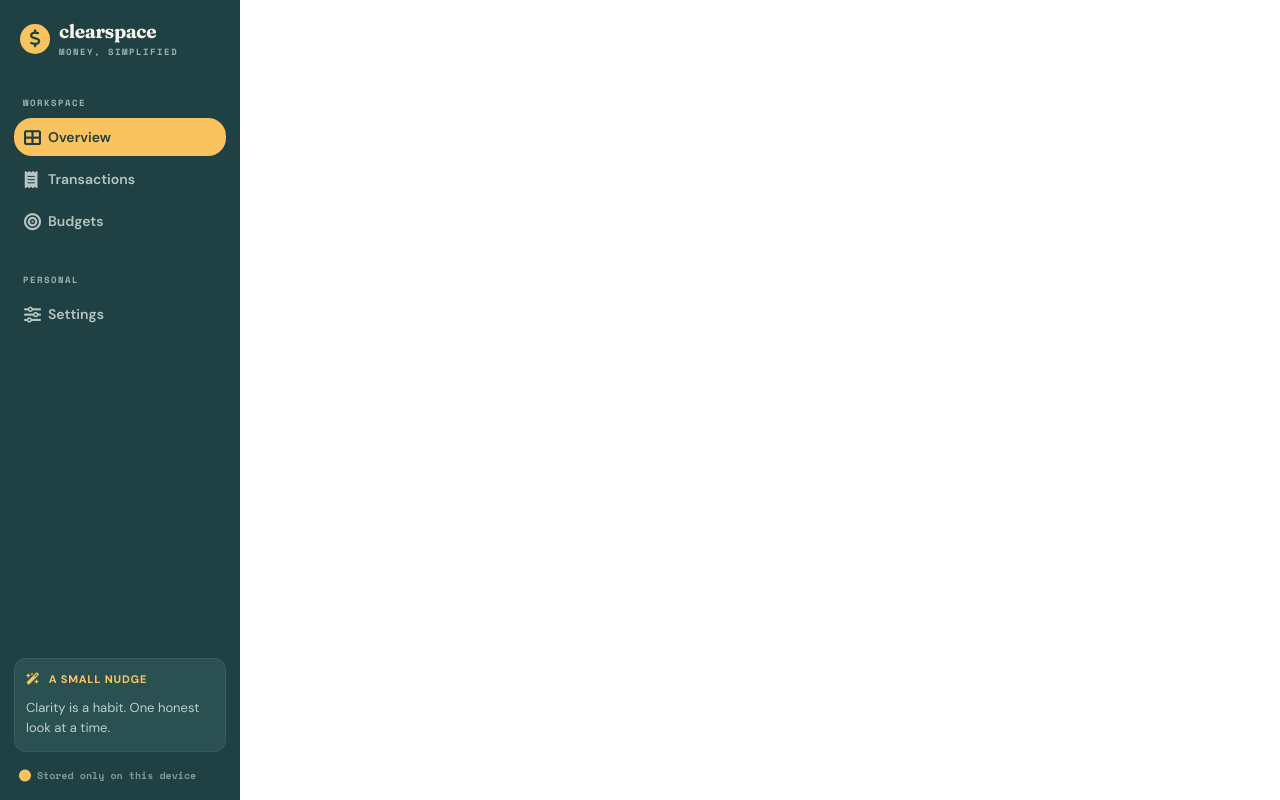
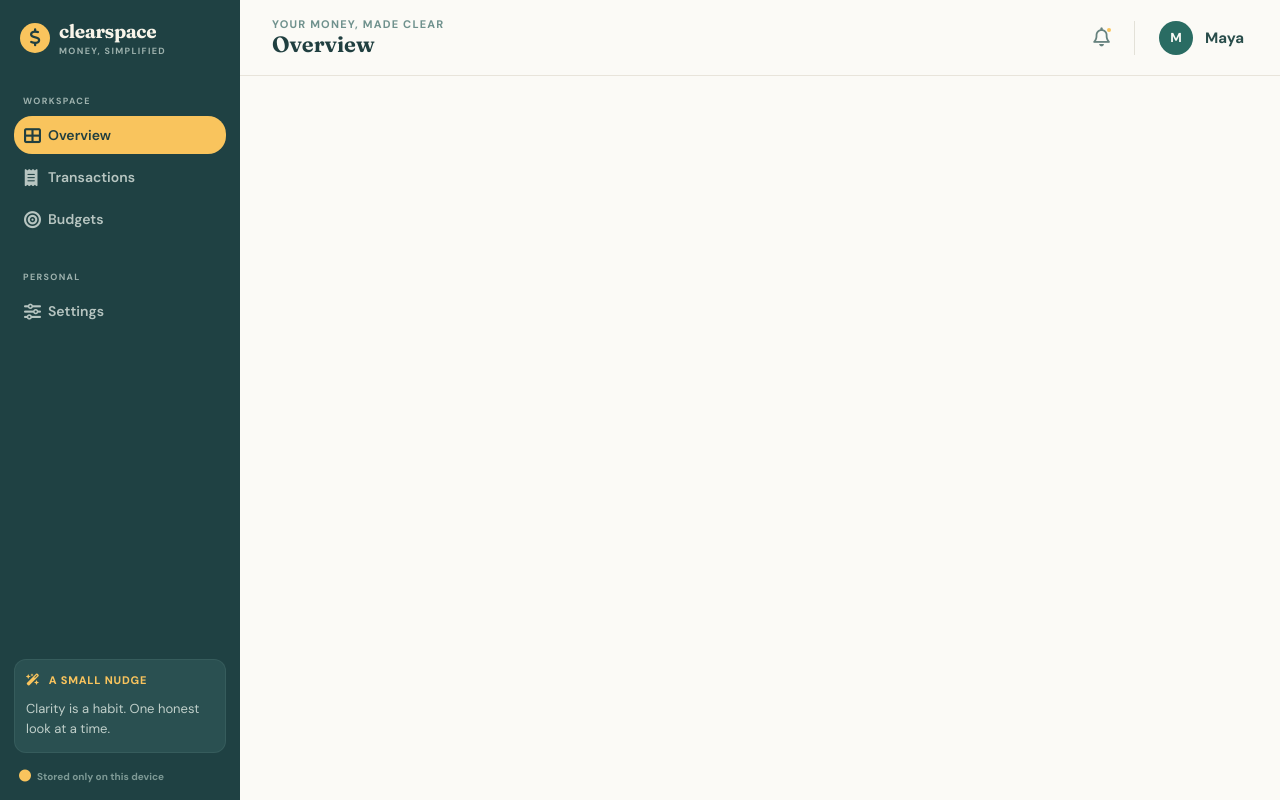
Before and after one commit to emperorfrost17-png/finance-tracker-app, a React (Vite) app: page / in a window 1280 px wide. Built offline with nearby package versions, Linux system fonts and the light colour scheme.

Commit message:
did the header

```diff
--- a/src/App.css
+++ b/src/App.css
@@ -2,3 +2,9 @@
   display: flex;
   min-height: 100vh;
 }
+
+.main-content {
+  flex: 1 1 auto;
+  min-width: 0;
+  background: #fbfaf6;
+}
--- a/src/App.tsx
+++ b/src/App.tsx
@@ -1,14 +1,16 @@
-import {Sidebar} from './components/Sidebar'
-import './App.css'
+import { Sidebar } from "./components/Sidebar";
+import { Header } from "./components/Header";
+import "./App.css";
 
 function App() {
   return (
     <div className="App">
       <Sidebar />
-
-
+      <main className="main-content">
+        <Header />
+      </main>
     </div>
-  )
+  );
 }
 
-export default App
+export default App;
--- a/src/components/Header.css
+++ b/src/components/Header.css
@@ -0,0 +1,110 @@
+.header {
+  display: flex;
+  min-height: 76px;
+  align-items: center;
+  justify-content: space-between;
+  padding: 0 36px 0 32px;
+  border-bottom: 1px solid #e8e4db;
+  color: #203f40;
+  background: #fbfaf6;
+}
+
+.header__heading {
+  display: flex;
+  flex-direction: column;
+  gap: 2px;
+}
+
+.header__eyebrow {
+  color: #6f918d;
+  font-family: "DM Sans", sans-serif;
+  font-size: 11px;
+  font-weight: 700;
+  letter-spacing: 1.2px;
+  line-height: 1;
+  text-transform: uppercase;
+}
+
+.header h1 {
+  margin: 0;
+  font-family: "Fraunces", serif;
+  font-size: 22px;
+  font-weight: 650;
+  line-height: 1.1;
+}
+
+.header__actions,
+.header__profile,
+.header__notification {
+  display: flex;
+  align-items: center;
+}
+
+.header__actions {
+  gap: 24px;
+}
+
+.header__notification,
+.header__profile {
+  padding: 0;
+  border: 0;
+  color: #66827e;
+  background: transparent;
+  cursor: pointer;
+}
+
+.header__notification {
+  position: relative;
+  font-size: 19px;
+}
+
+.header__notification-dot {
+  position: absolute;
+  top: 0;
+  right: -1px;
+  width: 4px;
+  height: 4px;
+  border-radius: 50%;
+  background: #f9c45d;
+}
+
+.header__divider {
+  width: 1px;
+  height: 34px;
+  background: #e3e1d8;
+}
+
+.header__profile {
+  gap: 12px;
+  color: #294d4b;
+  font-family: "DM Sans", sans-serif;
+  font-size: 15px;
+  font-weight: 700;
+}
+
+.header__avatar {
+  display: grid;
+  width: 34px;
+  height: 34px;
+  place-items: center;
+  border-radius: 50%;
+  color: #fbfaf6;
+  background: #2a6c63;
+  font-size: 13px;
+}
+
+.header__notification:focus-visible,
+.header__profile:focus-visible {
+  outline: 2px solid #f9c45d;
+  outline-offset: 4px;
+}
+
+@media (max-width: 560px) {
+  .header {
+    padding: 0 16px;
+  }
+
+  .header__name {
+    display: none;
+  }
+}
--- a/src/components/Header.tsx
+++ b/src/components/Header.tsx
@@ -1,3 +1,32 @@
+import "./Header.css";
+
 export function Header() {
+  return (
+    <header className="header">
+      <div className="header__heading">
+        <span className="header__eyebrow">Your money, made clear</span>
+        <h1>Overview</h1>
+      </div>
 
+      <div className="header__actions">
+        <button
+          className="header__notification"
+          type="button"
+          aria-label="Notifications"
+        >
+          <i className="fa-regular fa-bell" aria-hidden="true" />
+          <span className="header__notification-dot" aria-hidden="true" />
+        </button>
+        <span className="header__divider" aria-hidden="true" />
+        <button
+          className="header__profile"
+          type="button"
+          aria-label="Open Maya's profile"
+        >
+          <span className="header__avatar">M</span>
+          <span className="header__name">Maya</span>
+        </button>
+      </div>
+    </header>
+  );
 }
--- a/src/components/Sidebar.css
+++ b/src/components/Sidebar.css
@@ -55,10 +55,10 @@
 .sidebar__label,
 .sidebar__privacy {
   color: var(--sidebar-muted);
-  font-family: "Space Mono", monospace;
+  font-family: "DM Sans", sans-serif;
   font-size: 9px;
   font-weight: 700;
-  letter-spacing: 1.5px;
+  letter-spacing: 1.35px;
   text-transform: uppercase;
 }
 
@@ -90,6 +90,7 @@
   padding: 0 10px;
   border-radius: 18px;
   color: #b7c5c1;
+  font-family: "DM Sans", sans-serif;
   font-size: 14px;
   font-weight: 600;
 }
@@ -122,6 +123,7 @@
 .sidebar__nudge-title {
   margin: 0 0 11px;
   color: var(--sidebar-yellow);
+  font-family: "DM Sans", sans-serif;
   font-size: 11px;
   font-weight: 800;
   letter-spacing: 0.8px;
@@ -136,6 +138,7 @@
 .sidebar__nudge-copy {
   margin: 0;
   color: #c0cfca;
+  font-family: "DM Sans", sans-serif;
   font-size: 13px;
   line-height: 1.55;
 }
--- a/src/index.css
+++ b/src/index.css
@@ -1,5 +1,11 @@
 * {
   box-sizing: border-box;
+}
+
+:root {
+  --font-display: "Fraunces", serif;
+  --font-body: "DM Sans", sans-serif;
+  --font-data: "Space Mono", monospace;
 }
 
 html,
@@ -12,4 +18,19 @@ body,
 
 body {
   min-height: 100vh;
+  font-family: var(--font-body);
 }
+
+h1,
+h2,
+h3,
+h4,
+h5,
+h6 {
+  font-family: var(--font-display);
+}
+
+.data-value,
+[data-value] {
+  font-family: var(--font-data);
+}
```
